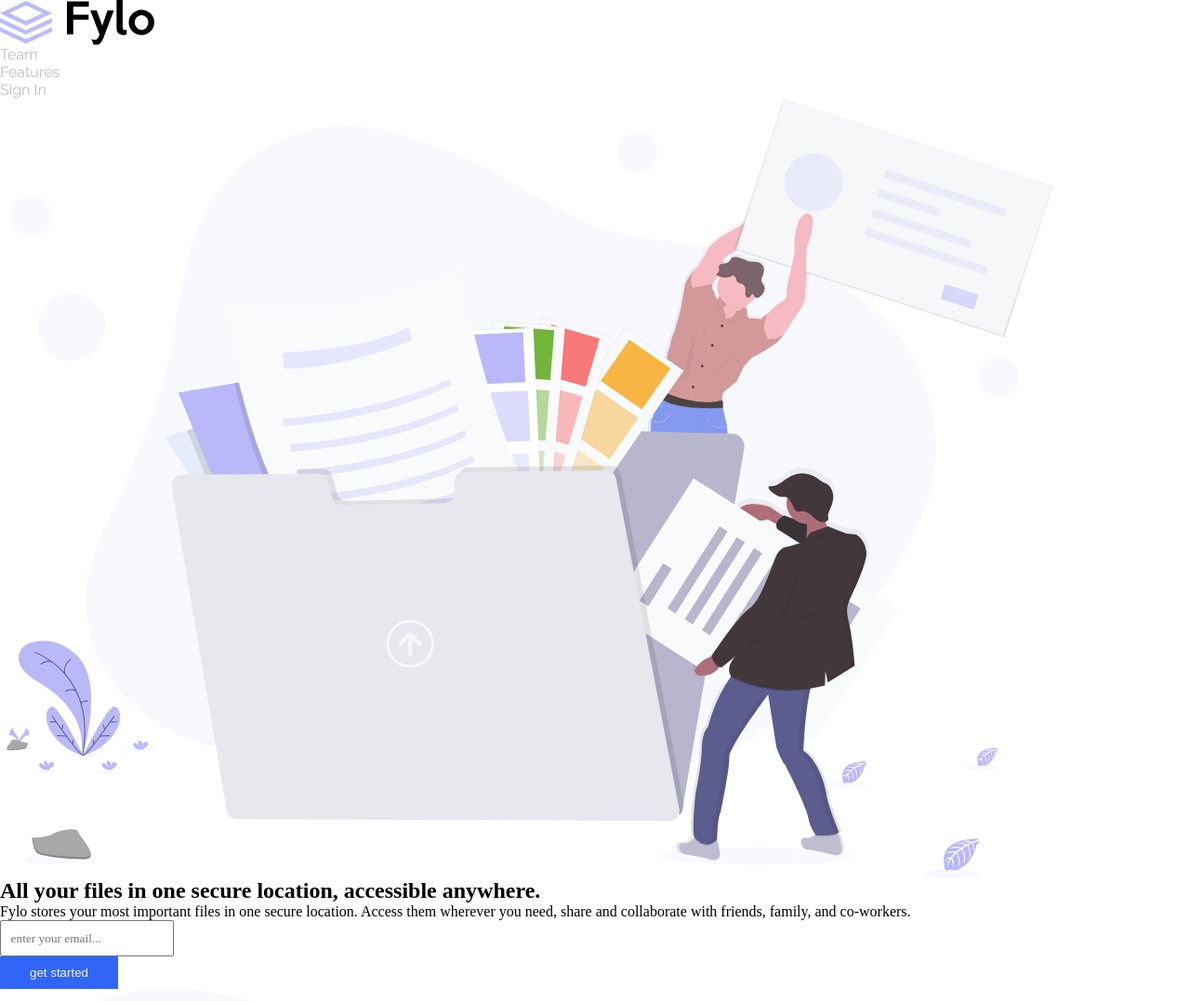
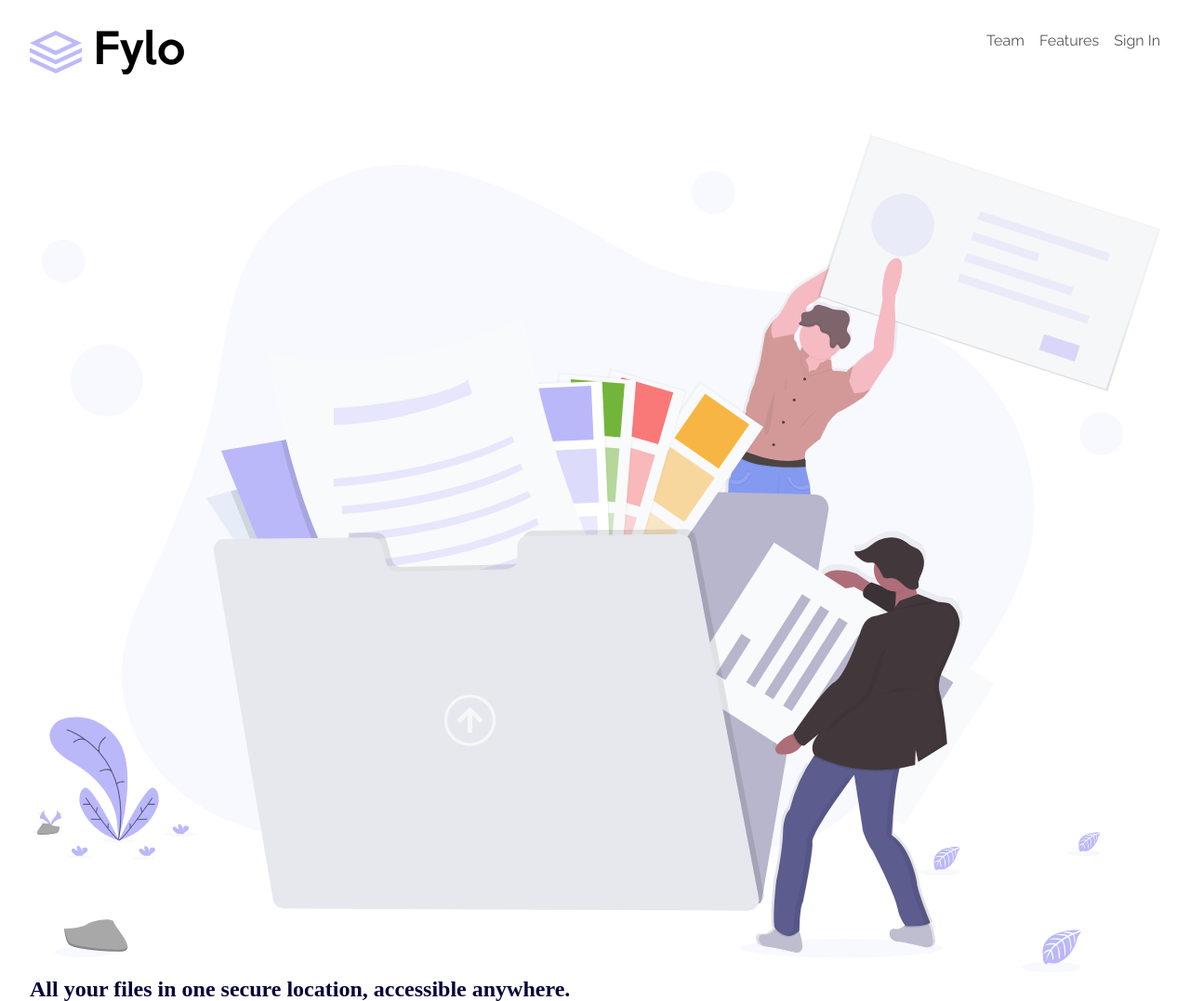
Before and after one commit to aliakhizer/Fylo-landing-page-, a plain HTML site: page index.html in a window 1280 px wide. Shown: the top 1077 px of the page at 93% size. Drawn offline with Linux system fonts and the light colour scheme.

Commit message:
styling of header

```diff
--- a/css/style.css
+++ b/css/style.css
@@ -1,7 +1,7 @@
 /* root */
 :root {
   --neutral-light: hsl(240, 75%, 98%);
-  --neutral-soft: hsl(0, 0%, 75%);
+  --neutral-soft: hsl(0deg 2.57% 30.36% / 94%);
   --accent-dark: hsl(224, 93%, 58%);
   --accent-light: hsl(170, 45%, 43%);
   --primary-dark: hsl(243, 87%, 12%);
@@ -32,6 +32,7 @@ a{
     font-family: var(--ff-heading);
     color:var(--neutral-soft);
 
+
 }
 a:hover{
     text-decoration: underline;
@@ -54,3 +55,35 @@ input{
     padding: .6rem;
     font-family: inherit;
 }
+
+
+body{
+  font-family: var(--ff-body);
+  font-size: var(--fs-body);
+  color:var(--primary-dark);
+  line-height: 1.5;
+
+}
+
+
+/* layout styles */
+header,section,footer{
+    padding: 2rem ;
+}
+header{
+    display: flex;
+    justify-content: space-between;
+}
+.logo{
+    width:6rem
+}
+.nav_list{
+ display: flex;
+ gap:1rem;
+}
+.hero{
+    display: flex;
+    flex-direction: column-reverse;
+
+
+}
--- a/index.html
+++ b/index.html
@@ -26,7 +26,7 @@
   <body>
 
     <header>
-      <a href="#"><img src="./images/logo.svg" alt="fylo logo" /></a>
+      <a href="#"><img src="./images/logo.svg" class="" alt="fylo logo" /></a>
       <nav>
         <ul class="nav_list">
           <li class="nav-list-item"><a href="#"> Team </a></li>
@@ -37,7 +37,7 @@
     </header>
 
     <section class="hero">
-      <img src="./images/illustration-1.svg" />
+
       <div class="hero-content">
         <h1 class="hero-title">
           All your files in one secure location, accessible anywhere.
@@ -47,9 +47,7 @@
           them wherever you need, share and collaborate with friends, family,
           and co-workers.
         </p>
-      </div>
-
-      <form action="post" class="hero-form">
+         <form action="post" class="hero-form">
         <label for="email-input"></label>
         <input
           type="text"
@@ -59,6 +57,11 @@
         />
         <button class="btn">get started</button>
       </form>
+      </div>
+
+
+      <img src="./images/illustration-1.svg" />
+
     </section>
 
     <section class="feature">
```
